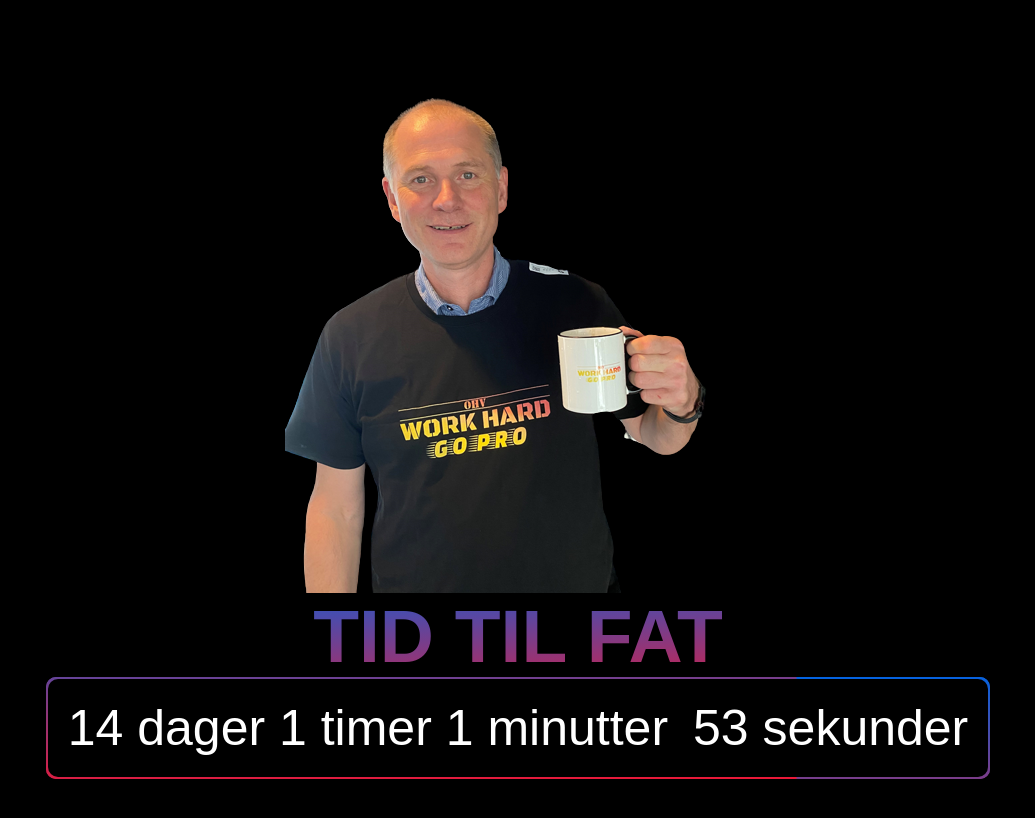
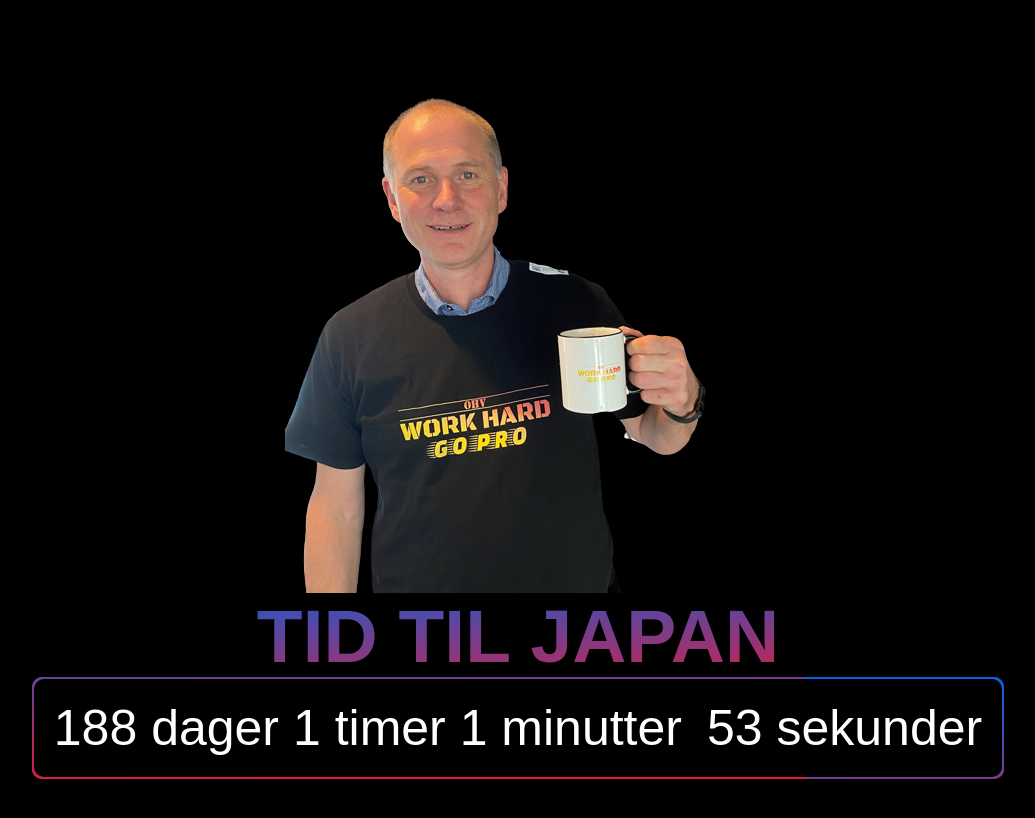
Before and after one commit to vebits/fat-countdown, a React (Create React App) app: page / in a window 1280 px wide. Shown: the whole page, without its empty margins (122-1157 px from the left). Built offline with nearby package versions, Linux system fonts and the light colour scheme.

Commit message:
Update App.js

```diff
--- a/src/App.js
+++ b/src/App.js
@@ -14,7 +14,7 @@ function App() {
       return (
         <div className="main">
           <img src="/bk.png" />
-          <h1 data-heading="SHINE">Tid til FAT</h1>
+          <h1 data-heading="SHINE">Tid til JAPAN</h1>
           <div className="timer">
             {days} dager {" "}
             {hours} timer{" "}
@@ -31,7 +31,7 @@ function App() {
     <div className="App">
 
       <br />
-      <Countdown date={new Date("2023-10-02T09:00:00")} renderer={renderer}>
+      <Countdown date={new Date("2024-03-24T09:00:00")} renderer={renderer}>
         <Completionist />
       </Countdown>
     </div>
```
